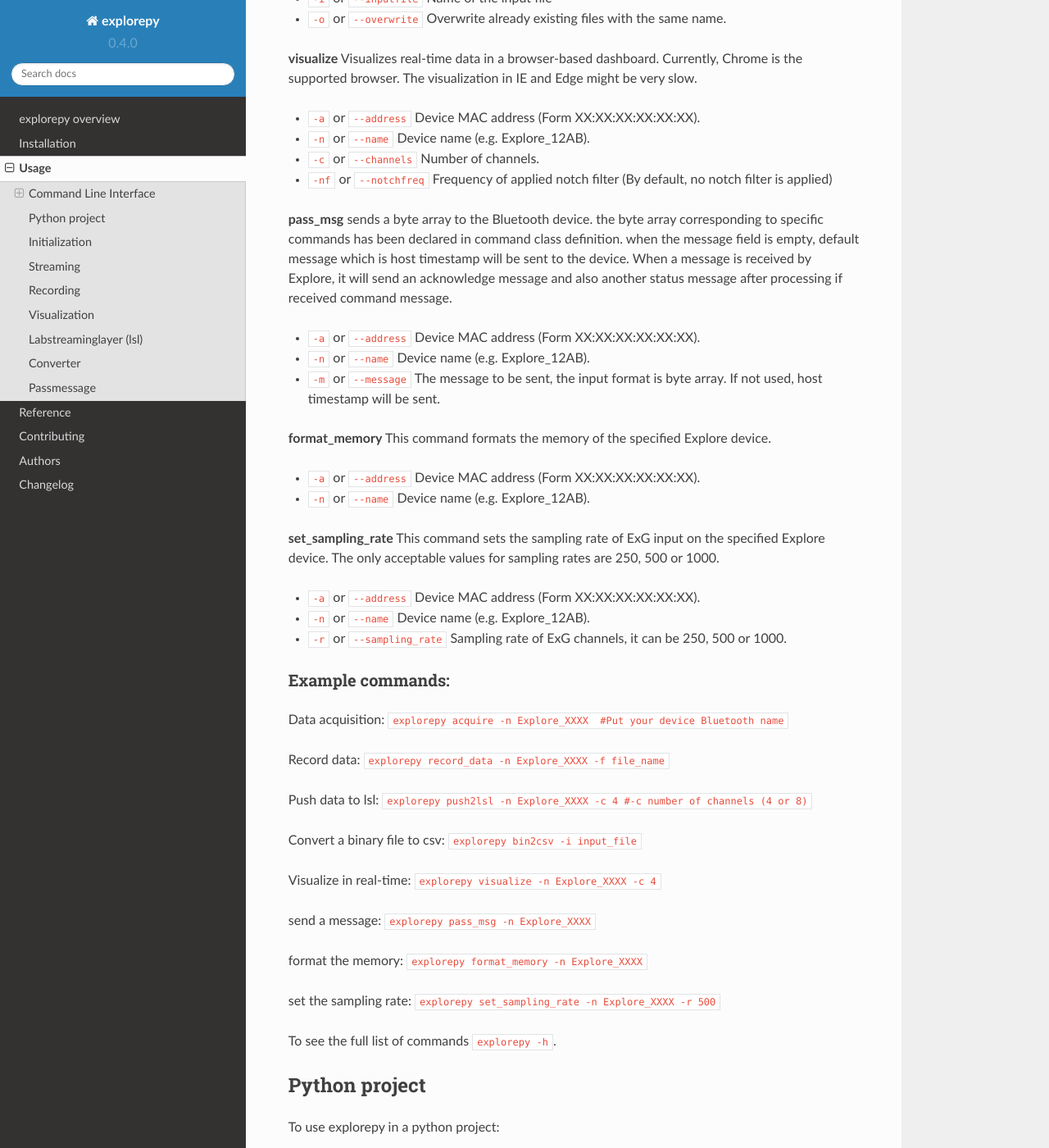
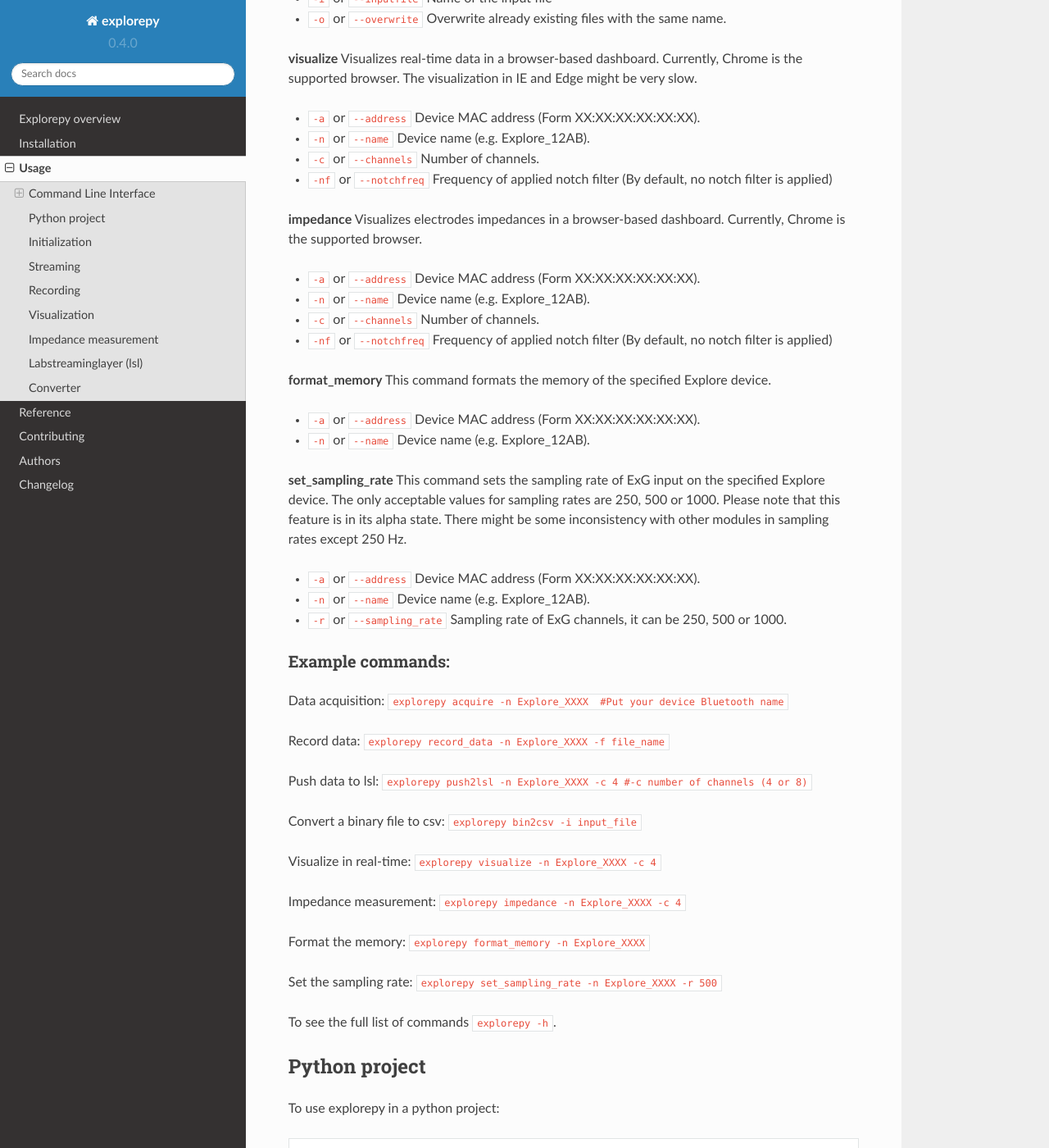
Before and after one commit to Mentalab-hub/explorepy, a Sphinx documentation site: the page built from docs/usage.rst, in a window 1280 px wide and 1400 px high, scrolled down 963 px. Shown: the whole window at 82% size. Built offline with Sphinx 7.4.7 and the Read the Docs theme 2.0.0, drawn with Linux system fonts in a browser that asks for light colours; some of the changed text lies outside the part shown.

Commit message:
update documentation

```diff
--- a/docs/installation.rst
+++ b/docs/installation.rst
@@ -50,7 +50,7 @@
 4. To install ``explorepy`` from PyPI run: ``pip install explorepy``
 
 Quick test
-^^^^^^^^^^
+----------
 * Open Conda command prompt
 
 * Activate the virtual environment: ``conda activate myenv``
--- a/docs/usage.rst
+++ b/docs/usage.rst
@@ -59,12 +59,15 @@
 * ``-c`` or ``--channels``   Number of channels.
 * ``-nf`` or ``--notchfreq`` Frequency of applied notch filter (By default, no notch filter is applied)
 
-**pass_msg**
-sends a byte array to the Bluetooth device. the byte array corresponding to specific commands has been declared in command class definition. when the message field is empty, default message which is host timestamp will be sent to the device. When a message is received by Explore, it will send an acknowledge message and also another status message after processing if received command message.
+
+**impedance**
+Visualizes electrodes impedances in a browser-based dashboard. Currently, Chrome is the supported browser.
 
 * ``-a`` or ``--address``    Device MAC address (Form XX:XX:XX:XX:XX:XX).
 * ``-n`` or ``--name``       Device name (e.g. Explore_12AB).
-* ``-m`` or ``--message``    The message to be sent, the input format is byte array. If not used, host timestamp will be sent.
+* ``-c`` or ``--channels``   Number of channels.
+* ``-nf`` or ``--notchfreq`` Frequency of applied notch filter (By default, no notch filter is applied)
+
 
 **format_memory**
 This command formats the memory of the specified Explore device.
@@ -73,7 +76,7 @@
 * ``-n`` or ``--name``       Device name (e.g. Explore_12AB).
 
 **set_sampling_rate**
-This command sets the sampling rate of ExG input on the specified Explore device. The only acceptable values for sampling rates are 250, 500 or 1000.
+This command sets the sampling rate of ExG input on the specified Explore device. The only acceptable values for sampling rates are 250, 500 or 1000. Please note that this feature is in its alpha state. There might be some inconsistency with other modules in sampling rates except 250 Hz.
 
 * ``-a`` or ``--address``        Device MAC address (Form XX:XX:XX:XX:XX:XX).
 * ``-n`` or ``--name``           Device name (e.g. Explore_12AB).
@@ -92,11 +95,11 @@
 
 Visualize in real-time: ``explorepy visualize -n Explore_XXXX -c 4``
 
-send a message: ``explorepy pass_msg -n Explore_XXXX``
+Impedance measurement: ``explorepy impedance -n Explore_XXXX -c 4``
 
-format the memory: ``explorepy format_memory -n Explore_XXXX``
+Format the memory: ``explorepy format_memory -n Explore_XXXX``
 
-set the sampling rate: ``explorepy set_sampling_rate -n Explore_XXXX -r 500``
+Set the sampling rate: ``explorepy set_sampling_rate -n Explore_XXXX -r 500``
 
 To see the full list of commands ``explorepy -h``.
 
@@ -112,7 +115,7 @@
 Before starting a session, make sure your device is paired to your computer. The device will be shown under the following name: Explore_XXXX,
 with the last 4 characters being the last 4 hex numbers of the devices MAC adress
 
-Make sure to initialize the bluetooth connection before starting a recording session or a push to lsl using the following lines::
+**Make sure to initialize the Bluetooth connection before streaming using the following lines**::
 
     explorer = explorepy.Explore()
     explorer.connect(device_name="Explore_XXXX") #Put your device Bluetooth name
@@ -166,6 +169,21 @@
   :width: 800
   :alt: ECG Dashboard
 
+
+Impedance measurement
+^^^^^^^^^^^^^^^^^^^^^
+To measure electrodes impedances::
+
+
+    explorer.impedance(n_chan=4, notch_freq=50)
+
+
+.. image:: /images/Dashboard_imp.jpg
+  :width: 800
+  :alt: Impedance Dashboard
+
+.. note::  The accuracy of measured impedances are subject to environmental conditions such as noise and temperature.
+
 Labstreaminglayer (lsl)
 ^^^^^^^^^^^^^^^^^^^^^^^
 You can push data directly to LSL using the following line::
@@ -190,25 +208,3 @@
 If you want to overwrite existing files, use::
 
     bin2csv(bin_file, do_overwrite=True)
-
-
-Passmessage
-^^^^^^^^^^^^
-Once the Explore device is connected. you can send message to the device these messages can be commands or host timestamp::
-the current set of commands are::
-
-    FORMAT_MEMORY   #formats memory and resume the run
-    SPS_250         #sets sampling rate to 250 samples per second
-    SPS_500         #sets sampling rate to 500 samples per second
-    SPS_1000        #sets sampling rate to 1000 samples per second
-
-and this is how to use it::
-
-    from explorepy import command
-    myexplore.connect(device_name="Explore_XXXX")
-    explorer.pass_msg(msg2send=Command.FORMAT_MEMORY.value)
-
-
-If you want to send a host timestamp, use::
-
-    explorer.pass_msg()
```
Also changed, not shown: other parts of docs/installation.rst (+2 -2 lines), CHANGELOG.rst (+7 -0 lines), README.rst (+30 -23 lines), images/Dashboard_imp.jpg (added), 1 other file.
